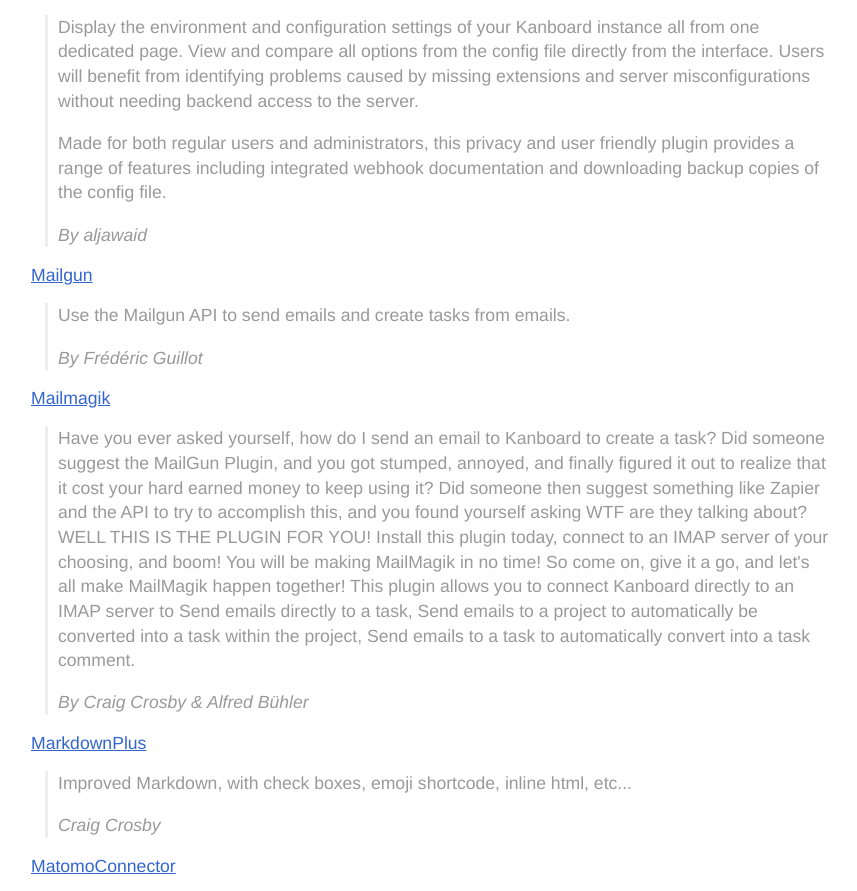
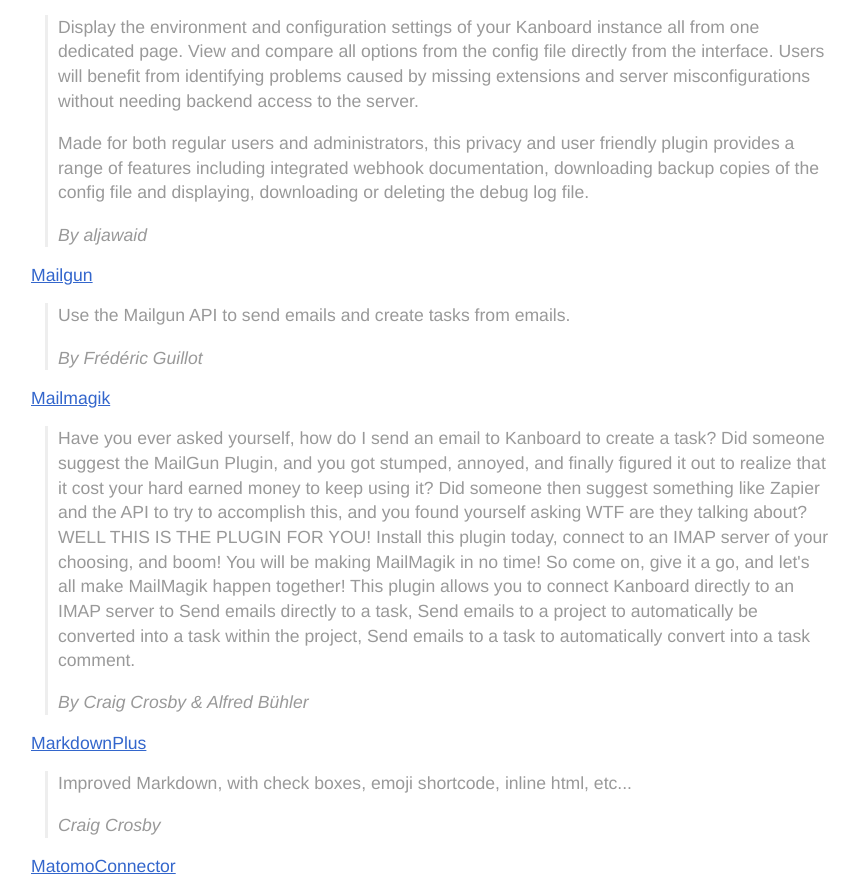
Before and after one commit to kanboard/website, a plain HTML site: page plugins.html in a window 1280 px wide. Shown: the part 10903-11794 px from the top of the page, without its empty margins (210-1067 px from the left). Drawn offline with Linux system fonts and the light colour scheme.

Commit message:
Update Listing: KanboardSupport

```diff
--- a/plugins.html
+++ b/plugins.html
@@ -508,7 +508,7 @@
                 <dt><a href="https://github.com/aljawaid/KanboardSupport">KanboardSupport</a></dt>
                 <dd>
                     <p>Display the environment and configuration settings of your Kanboard instance all from one dedicated page. View and compare all options from the config file directly from the interface. Users will benefit from identifying problems caused by missing extensions and server misconfigurations without needing backend access to the server.</p>
-                    <p>Made for both regular users and administrators, this privacy and user friendly plugin provides a range of features including integrated webhook documentation and downloading backup copies of the config file.</p>
+                    <p>Made for both regular users and administrators, this privacy and user friendly plugin provides a range of features including integrated webhook documentation, downloading backup copies of the config file and displaying, downloading or deleting the debug log file.</p>
                     <p><em>By aljawaid</em></p>
                 </dd>
                 <dt><a href="https://github.com/kanboard/plugin-mailgun">Mailgun</a></dt>
```
